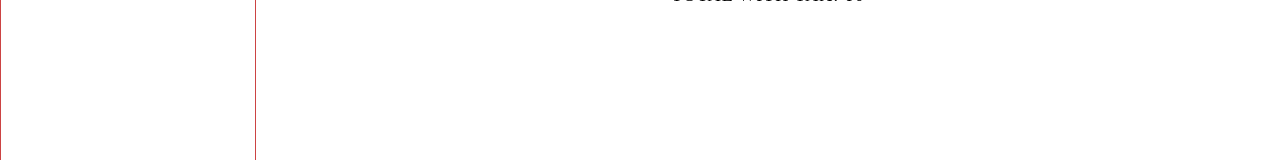
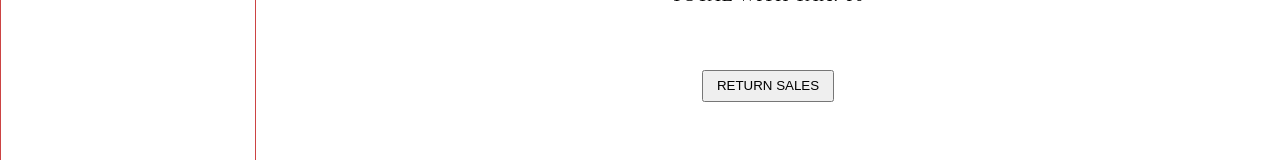
Before and after one commit to sawa-pascal/portfolio-ec-site-management, an Angular app: page /sales-detail/1 in a window 1280 px wide. Shown: the part 483-643 px from the top of the page. Built offline with nearby package versions, Linux system fonts and the light colour scheme; no server answers.

Commit message:
sales-detailからsalesへ戻るボタンの実装

```diff
--- a/src/app/sales/sales-detail/sales-detail.component.html
+++ b/src/app/sales/sales-detail/sales-detail.component.html
@@ -41,3 +41,5 @@
   <p>TOTAL: {{ total | currency : 'JPY' : 'symbol' : '1.0-0' }}</p>
   <p>TOTAL WITH TAX: {{ totalWithTax | currency : 'JPY' : 'symbol' : '1.0-0' }}</p>
 </div>
+
+<button class="return-sales-button" (click)="returnSalesList()">RETURN SALES</button>
--- a/src/app/sales/sales-detail/sales-detail.component.scss
+++ b/src/app/sales/sales-detail/sales-detail.component.scss
@@ -104,3 +104,9 @@ img {
   background-color: #fff7e6;
   outline: none;
 }
+
+.return-sales-button {
+  display: block;
+  margin: 1em auto;
+  padding: 0.5em 1em;
+}
--- a/src/app/sales/sales-detail/sales-detail.component.ts
+++ b/src/app/sales/sales-detail/sales-detail.component.ts
@@ -1,6 +1,6 @@
 import { Component, OnInit } from '@angular/core';
 import { FormControl, ReactiveFormsModule } from '@angular/forms';
-import { ActivatedRoute, RouterLink } from '@angular/router';
+import { ActivatedRoute, Router, RouterLink } from '@angular/router';
 import { SalesService } from '../../services/sales.service';
 import { PagerComponent } from '../../pager/pager.component';
 import { SharedValueService } from '../../services/shared-value.service';
@@ -29,6 +29,7 @@ export class SalesDetailComponent implements OnInit {
   constructor(
     private salesService: SalesService,
     private route: ActivatedRoute,
+    private router: Router,
     private sharedValueService: SharedValueService,
     private usersService: UsersService
   ) {}
@@ -74,4 +75,8 @@ export class SalesDetailComponent implements OnInit {
   convertUserName(id: number): string {
     return this.usersService.convertUserName(id);
   }
+
+  returnSalesList() {
+    this.router.navigate(['/sales-list']);
+  }
 }
```
